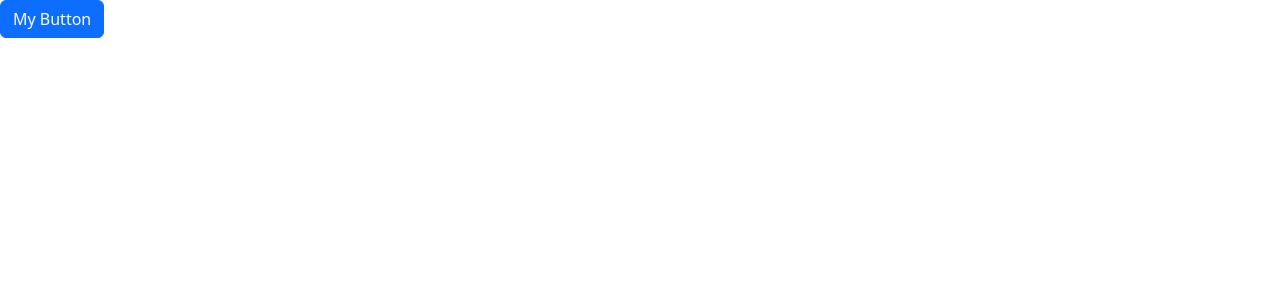
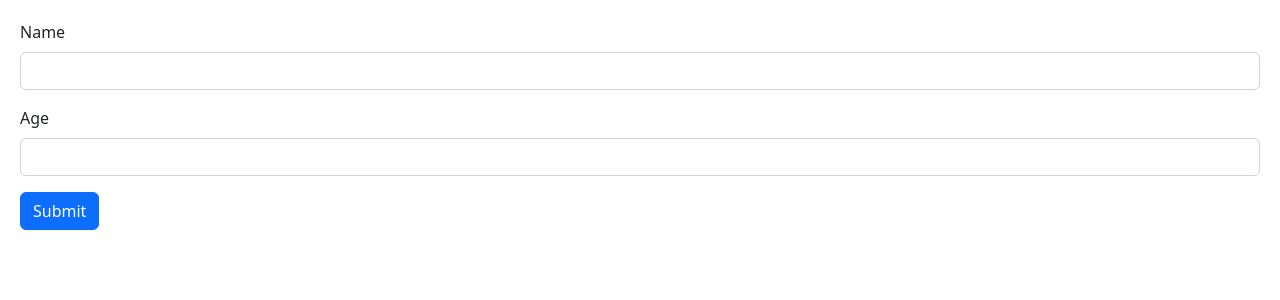
Before and after one commit to Victordavid09/react-app, a React (Vite) app: page / in a window 1280 px wide. Shown: the top 300 px of the page. Built offline with nearby package versions, Linux system fonts and the light colour scheme.

Commit message:
Schema based validation with Zod.

```diff
--- a/package.json
+++ b/package.json
@@ -9,11 +9,14 @@
     "preview": "vite preview"
   },
   "dependencies": {
+    "@hookform/resolvers": "^2.9.11",
     "bootstrap": "^5.2.3",
     "immer": "^9.0.19",
     "react": "^18.2.0",
     "react-dom": "^18.2.0",
-    "react-icons": "^4.12.0"
+    "react-hook-form": "7.43",
+    "react-icons": "^4.12.0",
+    "zod": "^3.20.6"
   },
   "devDependencies": {
     "@types/react": "^18.0.27",
--- a/src/App.tsx
+++ b/src/App.tsx
@@ -1,14 +1,10 @@
-import { useState } from "react";
-import Button from "./components/Button";
-import Alert from "./components/Alert";
+import Forms from "./components/Forms";
 
 function App() {
-  const [alertVisible, setAlertVisibility] = useState(false);
 
   return (
     <div>
-      { alertVisible && <Alert onClose= {() => setAlertVisibility(false)} >My Alert</Alert>}
-      <Button onClick={() => setAlertVisibility(true) }>My Button</Button>
+      <Forms />
     </div>
   );
 }
--- /dev/null
+++ b/src/components/Forms.tsx
@@ -0,0 +1,42 @@
+import React, { useRef } from "react";
+import { FieldValues, useForm } from "react-hook-form";
+import { z } from 'zod';
+import { zodResolver } from '@hookform/resolvers/zod';
+
+const schema = z.object({
+    name: z.string().min(3),
+    age: z.number().min(18)
+});
+
+type FormData = z.infer<typeof schema>;
+
+const Forms = () => {
+  const { register, handleSubmit, formState: { errors } } = useForm<FormData>({ resolver: zodResolver(schema) });
+
+  const onSubmit = (data: FieldValues) => console.log(data);
+
+  return (
+    <form onSubmit={handleSubmit(onSubmit)}>
+      <div className="mb-3">
+        <label htmlFor="name" className="form-label">
+          Name
+        </label>
+        <input {...register('name')} id="name" type="text" className="form-control" />
+        {errors.name && <p className="text-danger">{errors.name.message}</p>}
+
+      </div>
+      <div className="mb-3">
+        <label htmlFor="age" className="form-label">
+          Age
+        </label>
+        <input {...register('age')} id="age" type="number" className="form-control" />
+        {errors.age && <p className="text-danger">{errors.name.message}</p>}
+      </div>
+      <button className="btn btn-primary" type="submit">
+        Submit
+      </button>
+    </form>
+  );
+};
+
+export default Forms;
--- /dev/null
+++ b/src/index.css
@@ -0,0 +1,3 @@
+body {
+    padding: 20px;
+}
--- a/src/main.tsx
+++ b/src/main.tsx
@@ -2,6 +2,7 @@ import React from 'react'
 import ReactDOM from 'react-dom/client'
 import App from './App'
 import 'bootstrap/dist/css/bootstrap.css'
+import './index.css'
 
 ReactDOM.createRoot(document.getElementById('root') as HTMLElement).render(
   <React.StrictMode>
```
Also changed, not shown: 1 other file (tests, documents, lock files or other folders).
